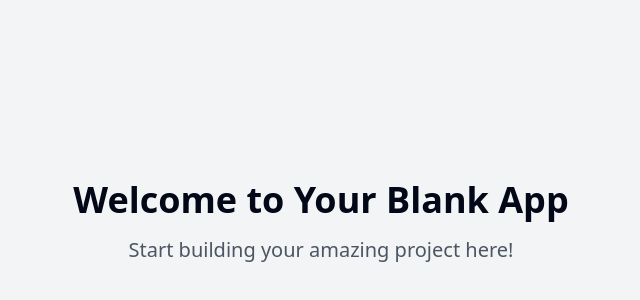
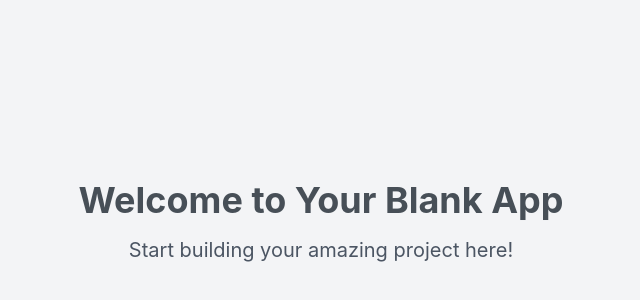
Before and after one commit to SadiqNaizam/MLO-a774-c413, a React (Vite) app: page / in a window 1280 px wide. Shown: the part 178-478 px from the top of the page, without its empty margins (319-959 px from the left). Built offline with nearby package versions, Linux system fonts and the light colour scheme.

Commit message:
Files generated: index.css

```diff
--- a/src/index.css
+++ b/src/index.css
@@ -4,89 +4,87 @@
 
 @layer base {
   :root {
-    --background: 0 0% 100%;
-    --foreground: 222.2 84% 4.9%;
+    --background: 210 17% 98%; /* #f8f9fa */
+    --foreground: 210 10% 31%; /* #495057 */
 
-    --card: 0 0% 100%;
-    --card-foreground: 222.2 84% 4.9%;
+    --card: 0 0% 100%; /* white */
+    --card-foreground: 210 10% 31%; /* #495057 */
 
-    --popover: 0 0% 100%;
-    --popover-foreground: 222.2 84% 4.9%;
+    --popover: 0 0% 100%; /* white */
+    --popover-foreground: 210 10% 31%; /* #495057 */
 
-    --primary: 222.2 47.4% 11.2%;
-    --primary-foreground: 210 40% 98%;
+    --primary: 211 100% 50%; /* #007bff */
+    --primary-foreground: 210 40% 98%; /* near white for text on primary */
 
-    --secondary: 210 40% 96.1%;
-    --secondary-foreground: 222.2 47.4% 11.2%;
+    --secondary: 210 16% 93%; /* #e9ecef */
+    --secondary-foreground: 210 10% 31%; /* #495057 */
 
-    --muted: 210 40% 96.1%;
-    --muted-foreground: 215.4 16.3% 46.9%;
+    --muted: 210 16% 93%; /* #e9ecef */
+    --muted-foreground: 210 10% 45%; /* #6c757d */
 
-    --accent: 210 40% 96.1%;
-    --accent-foreground: 222.2 47.4% 11.2%;
+    --accent: 210 100% 60%; /* #3395ff */
+    --accent-foreground: 210 40% 98%; /* near white for text on accent */
 
-    --destructive: 0 84.2% 60.2%;
+    --destructive: 0 84.2% 60.2%; /* #f56565 - standard red */
     --destructive-foreground: 210 40% 98%;
 
-    --border: 214.3 31.8% 91.4%;
-    --input: 214.3 31.8% 91.4%;
-    --ring: 222.2 84% 4.9%;
+    --border: 210 14% 89%; /* #dee2e6 */
+    --input: 210 14% 89%; /* #dee2e6 */
+    --ring: 211 100% 50%; /* #007bff - primary blue for focus */
 
-    --radius: 0.5rem;
+    --radius: 0.375rem; /* 6px */
 
-    --sidebar-background: 0 0% 98%;
+    --font-sans: "Inter", system-ui, -apple-system, BlinkMacSystemFont, "Segoe UI", Roboto, "Helvetica Neue", Arial, "Noto Sans", sans-serif, "Apple Color Emoji", "Segoe UI Emoji", "Segoe UI Symbol", "Noto Color Emoji";
 
-    --sidebar-foreground: 240 5.3% 26.1%;
-
-    --sidebar-primary: 240 5.9% 10%;
-
-    --sidebar-primary-foreground: 0 0% 98%;
-
-    --sidebar-accent: 240 4.8% 95.9%;
-
-    --sidebar-accent-foreground: 240 5.9% 10%;
-
-    --sidebar-border: 220 13% 91%;
-
-    --sidebar-ring: 217.2 91.2% 59.8%;
+    /* Sidebar Light Theme */
+    --sidebar-background: 210 16% 96%; /* #f5f7fa */
+    --sidebar-foreground: 210 10% 25%; /* #363d47 */
+    --sidebar-primary: 211 100% 50%; /* #007bff */
+    --sidebar-primary-foreground: 210 40% 98%; /* white */
+    --sidebar-accent: 210 100% 60%; /* #3395ff */
+    --sidebar-accent-foreground: 210 40% 98%; /* white */
+    --sidebar-border: 210 14% 85%; /* #d4dbe1 */
+    --sidebar-ring: 211 100% 50%; /* #007bff */
   }
 
   .dark {
-    --background: 222.2 84% 4.9%;
-    --foreground: 210 40% 98%;
+    --background: 210 10% 15%; /* #212529 */
+    --foreground: 210 17% 84%; /* #ced4da */
 
-    --card: 222.2 84% 4.9%;
-    --card-foreground: 210 40% 98%;
+    --card: 210 10% 12%; /* #1c1f23 - slightly darker than background */
+    --card-foreground: 210 17% 84%; /* #ced4da */
 
-    --popover: 222.2 84% 4.9%;
-    --popover-foreground: 210 40% 98%;
+    --popover: 210 10% 12%; /* #1c1f23 */
+    --popover-foreground: 210 17% 84%; /* #ced4da */
 
-    --primary: 210 40% 98%;
-    --primary-foreground: 222.2 47.4% 11.2%;
+    --primary: 216 100% 62%; /* #3f8eff */
+    --primary-foreground: 222.2 47.4% 11.2%; /* dark text for contrast */
 
-    --secondary: 217.2 32.6% 17.5%;
-    --secondary-foreground: 210 40% 98%;
+    --secondary: 210 9% 20%; /* #2c3034 */
+    --secondary-foreground: 210 17% 84%; /* #ced4da */
 
-    --muted: 217.2 32.6% 17.5%;
-    --muted-foreground: 215 20.2% 65.1%;
+    --muted: 210 9% 20%; /* #2c3034 */
+    --muted-foreground: 210 12% 65%; /* #99a2ac */
 
-    --accent: 217.2 32.6% 17.5%;
-    --accent-foreground: 210 40% 98%;
+    --accent: 212 100% 68%; /* #5fa8ff */
+    --accent-foreground: 222.2 47.4% 11.2%; /* dark text for contrast */
 
-    --destructive: 0 62.8% 30.6%;
+    --destructive: 0 72% 51%; /* #e54848 - more visible dark red */
     --destructive-foreground: 210 40% 98%;
 
-    --border: 217.2 32.6% 17.5%;
-    --input: 217.2 32.6% 17.5%;
-    --ring: 212.7 26.8% 83.9%;
-    --sidebar-background: 240 5.9% 10%;
-    --sidebar-foreground: 240 4.8% 95.9%;
-    --sidebar-primary: 224.3 76.3% 48%;
-    --sidebar-primary-foreground: 0 0% 100%;
-    --sidebar-accent: 240 3.7% 15.9%;
-    --sidebar-accent-foreground: 240 4.8% 95.9%;
-    --sidebar-border: 240 3.7% 15.9%;
-    --sidebar-ring: 217.2 91.2% 59.8%;
+    --border: 210 10% 23%; /* #343a40 */
+    --input: 210 10% 23%; /* #343a40 */
+    --ring: 216 100% 62%; /* #3f8eff - dark primary blue for focus */
+
+    /* Sidebar Dark Theme */
+    --sidebar-background: 210 10% 10%; /* #1a1a1a */
+    --sidebar-foreground: 210 15% 80%; /* #c2c8cf */
+    --sidebar-primary: 216 100% 62%; /* #3f8eff */
+    --sidebar-primary-foreground: 222.2 47.4% 11.2%; /* dark text */
+    --sidebar-accent: 212 100% 68%; /* #5fa8ff */
+    --sidebar-accent-foreground: 222.2 47.4% 11.2%; /* dark text */
+    --sidebar-border: 210 10% 20%; /* #2d3339 */
+    --sidebar-ring: 216 100% 62%; /* #3f8eff */
   }
 }
 
@@ -97,5 +95,11 @@
 
   body {
     @apply bg-background text-foreground;
+    font-family: var(--font-sans);
+  }
+
+  /* Apply font-sans to html for broader coverage if needed, or rely on body */
+  html {
+    font-family: var(--font-sans);
   }
 }
```
